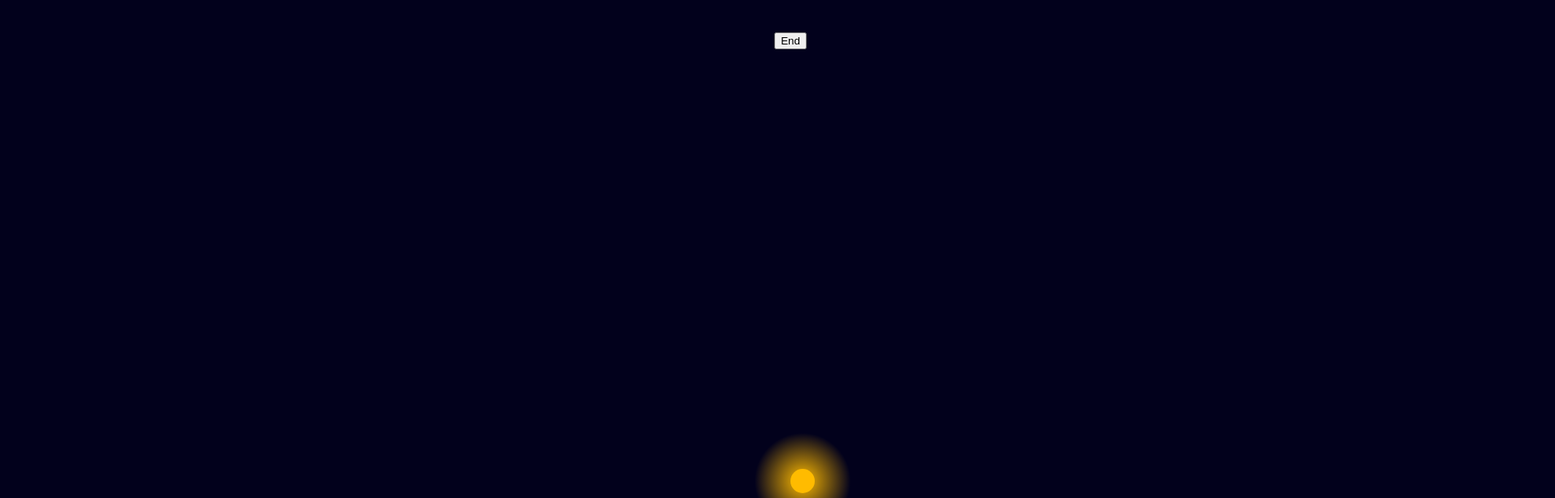
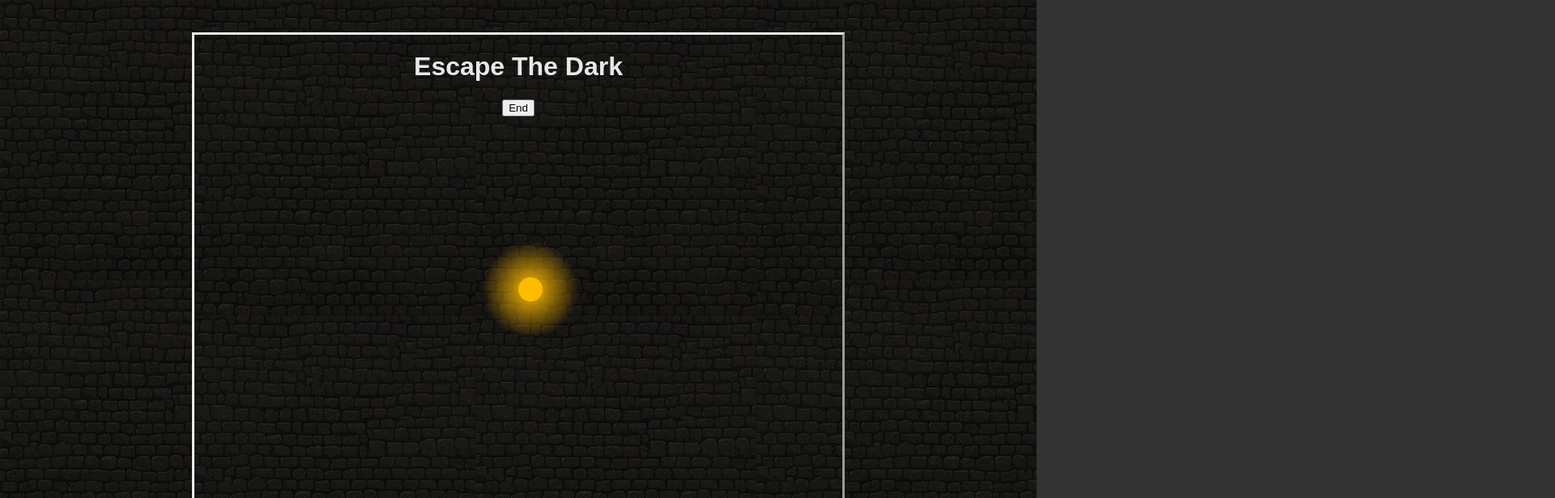
Before and after one commit to Julianrussmeyer/escape-the-dark, a plain HTML site: page index.html in a window 1280 px wide. Both pictures are taken after a click on the button "Start Game". Shown: the top 616 px of the page at 81% size, 1920 px wide, since content can reach past the window. Drawn offline with Linux system fonts and the light colour scheme.

Commit message:
Add Key and Background

```diff
--- a/index.html
+++ b/index.html
@@ -1,13 +1,14 @@
-<!DOCTYPE html>
+<!doctype html>
 <html lang="en">
   <head>
-    <meta charset="UTF-8">
-    <meta name="viewport" content="width=device-width, initial-scale=1.0">
+    <meta charset="UTF-8" />
+    <meta name="viewport" content="width=device-width, initial-scale=1.0" />
     <link rel="stylesheet" href="./styles/style.css " />
     <title>Escape The Dark</title>
   </head>
   <body>
     <!-- #start-screen  -->
+    <div>
       <div id="start-screen">
         <h1>Escape The Dark</h1>
         <button id="start-button">Start Game</button>
@@ -15,14 +16,18 @@
 
       <!-- #game-screen  -->
       <div id="game-screen">
+        <h1>Escape The Dark</h1>
         <button id="end-button">End</button>
       </div>
 
       <!-- #end-screen  -->
       <div id="end-screen">
-        <h3>Congrats, you escaped!</h3>
+        <h1>Congrats, you escaped!</h1>
         <button id="restart-button">Restart</button>
+
       </div>
+    </div>
+
     <script type="text/javascript" src="js/key.js"></script>
     <script type="text/javascript" src="js/player.js"></script>
     <script type="text/javascript" src="js/game.js"></script>
--- a/js/game.js
+++ b/js/game.js
@@ -1,16 +1,16 @@
 class Game {
-  constructor() {
+  constructor(screenWidth, screenHeight) {
     this.startScreen = document.querySelector("#start-screen");
     this.gameScreen = document.querySelector("#game-screen");
     this.endScreen = document.querySelector("#end-screen");
     this.gameContainer = document.querySelector("#game-container");
-    this.height = 1080;
-    this.width = 1920;
+    this.screenWidth = screenWidth;
+    this.screenHeight = screenHeight;
   }
 
   start() {
-    this.gameScreen.style.height = this.height + "px";
-    this.gameScreen.style.width = this.width + "px";
+    this.gameScreen.style.width = this.screenWidth + "px";
+    this.gameScreen.style.height = this.screenHeight + "px";
     this.startScreen.style.display = "none";
     this.gameScreen.style.display = "block";
     this.gameScreen.style.margin = "auto";
@@ -29,7 +29,7 @@ class Game {
       this.gameLoop();
     }, 1000 / 60);
 
-    this.key = new Key()
+    this.key = new Key(this.screenWidth, this.screenHeigh)
     this.key.placeKey()
   }
 
--- a/js/key.js
+++ b/js/key.js
@@ -1,14 +1,16 @@
 class Key {
-    constructor() {
+    constructor(screenWidth, screenHeight) {
         this.x = 0;
         this.y = 0;
-        this.height = 10;
-        this.width = 10;
+        this.height = 30;
+        this.width = 20;
+        this.screenWidth = screenWidth;
+        this.screenHeight = screenHeight;
     }
 
     placeKey(){
-    this.x = Math.floor(Math.random()*1920)+1;
-    this.y = Math.floor(Math.random()*1080)+1;
+    this.x = Math.floor(Math.random()*this.screenWidth)+1;
+    this.y = Math.floor(Math.random()*this.screenHeight)+1;
 
     this.element = document.createElement("div");
     this.element.style.height = this.height + "px";
@@ -17,8 +19,13 @@ class Key {
     this.element.style.left = this.x + "px";
     this.element.style.top = this.y + "px";
     this.element.classList.add("key-body");
+    this.element.innerHTML = `
+        <div>
+        <img src="../img/key.png" style="width:100%;height:100%;" alt="Key Image"/>
+        </div>
+    `;
 
-    document.querySelector("#game-screen").appendChild(this.element);
+    document.querySelector("#game-map").appendChild(this.element);
     console.log(`A key was hidden at X:${this.x} Y:${this.y}`)
     }
 
--- a/js/player.js
+++ b/js/player.js
@@ -2,8 +2,8 @@ class Player {
   constructor() {
     this.height = 30;
     this.width = 30;
-    this.x = game.width / 2;
-    this.y = game.height / 2;
+    this.x = game.screenWidth / 2;
+    this.y = game.screenHeight / 2;
     this.speed = 5;
 
     this.torchHeight = 120;
@@ -39,7 +39,7 @@ class Player {
 
   move(direction) {
     if (direction === "ArrowRight") {
-      if (this.x >= game.width - this.width) {
+      if (this.x >= game.screenWidth - this.width) {
         return this.x;
       } else {
         this.x += this.speed;
@@ -60,7 +60,7 @@ class Player {
       }
     }
     if (direction === "ArrowDown") {
-      if (this.y >= game.height - this.height) {
+      if (this.y >= game.screenHeight - this.height) {
         return this.y;
       } else {
         this.y += this.speed;
--- a/js/script.js
+++ b/js/script.js
@@ -5,7 +5,7 @@ const restartButton = document.querySelector("#restart-button");
 let game;
 
 startButton.addEventListener("click", () => {
-    game = new Game();
+    game = new Game(800,600);
     game.start();
 });
 
--- a/styles/style.css
+++ b/styles/style.css
@@ -3,18 +3,25 @@ body {
     text-align: center;
     font-family: "Montserrat", sans-serif;
     color: rgb(232, 232, 232);
-    background: rgb(2, 1, 28);
+    background-image: url("../img/bg-wall.png");
+    /* background-color: rgba(18, 4, 0, 0.8); */
+    background-color: rgba(0, 0, 0, 0.8);
+    background-blend-mode: darken;
 }
 
 
 #start-screen {
     display: block;
+
 }
 
 #game-screen {
     position: relative;
     display: none;
-    background:  rgb(2, 1, 28);
+    background-image: url("../img/bg-wall.png");
+    background-color: rgba(0, 0, 0, 0.8);
+    background-blend-mode: darken;
+    border-style: outset;
 }
 
 #end-screen {
@@ -27,7 +34,7 @@ body {
 }
 
 .key-body {
-    background: rgb(255, 255, 255);
+    background: rgba(255, 255, 255, 0);
     visibility: hidden;
 }
 
```
Also changed, not shown: img/bg-wall.png (added), img/key.png (added), 2 other files. Lines whose indentation alone changed are shown as unchanged.
